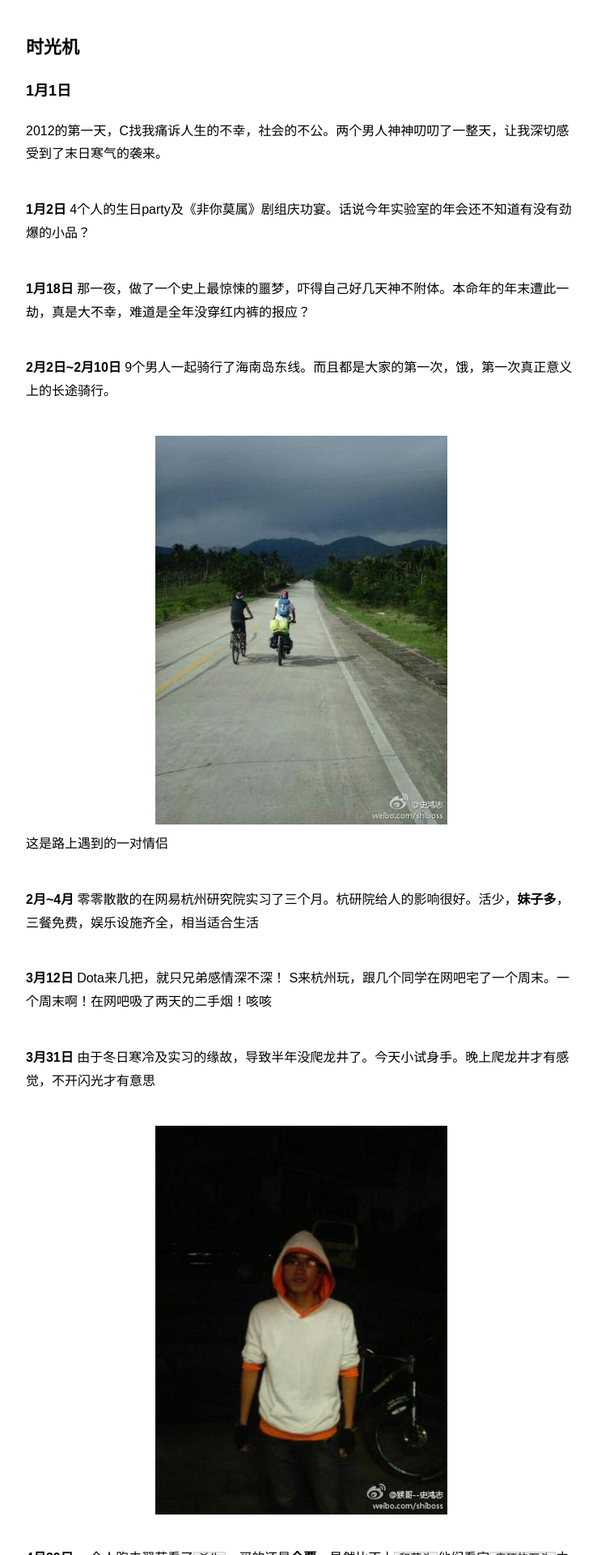
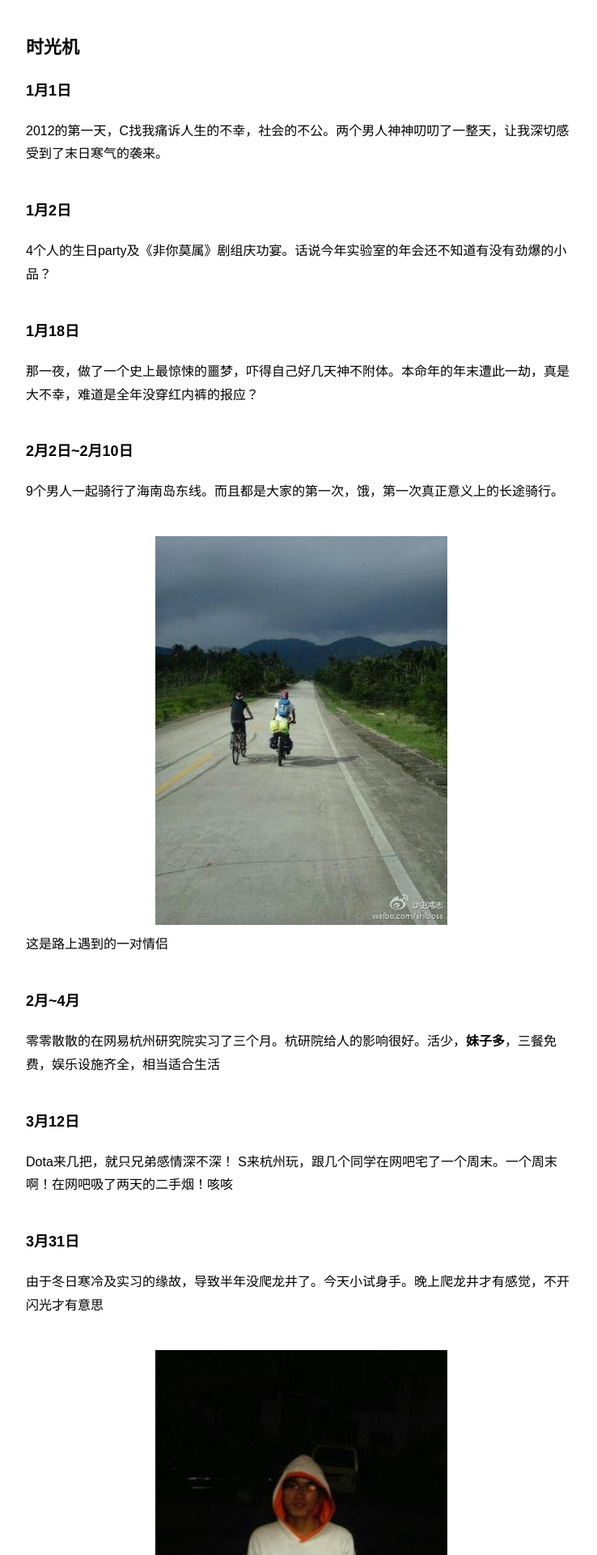
Before and after one commit to shihongzhi/shihongzhi.github.com, a Jekyll site: the page built from _posts/blog/2012-12-16-2012.md, in a window 1280 px wide. Shown: the part 336-2256 px from the top of the page at 81% size, without its empty margins (268-1006 px from the left). Built offline with Jekyll 4.4.1, drawn with Linux system fonts in a browser that asks for light colours; Markdown is read by kramdown in place of the engine named in the settings.

```diff
--- a/_posts/blog/2012-12-16-2012.md
+++ b/_posts/blog/2012-12-16-2012.md
@@ -6,75 +6,121 @@ description: 同宿舍的觉皇Ragnarok最近一直窝在被窝里看漫画，
 tags: 旅行
 ---
 
-#末日之年，我的2012
+# 末日之年，我的2012
 同宿舍的觉皇Ragnarok最近一直窝在被窝里看漫画，问其论文写得怎么样？竟然淡定的说："再过5天，世界都没了，还写什么论文啊！"恩，论文可以不用写，但是年终的总结一定要写，要不然真没机会了!
 
-##时光机
+## 时光机
 
-###1月1日
+### 1月1日
 
 2012的第一天，C找我痛诉人生的不幸，社会的不公。两个男人神神叨叨了一整天，让我深切感受到了末日寒气的袭来。
 
-**1月2日**  4个人的生日party及《非你莫属》剧组庆功宴。话说今年实验室的年会还不知道有没有劲爆的小品？
+### 1月2日
 
-**1月18日** 那一夜，做了一个史上最惊悚的噩梦，吓得自己好几天神不附体。本命年的年末遭此一劫，真是大不幸，难道是全年没穿红内裤的报应？
+4个人的生日party及《非你莫属》剧组庆功宴。话说今年实验室的年会还不知道有没有劲爆的小品？
 
-**2月2日~2月10日**  9个男人一起骑行了海南岛东线。而且都是大家的第一次，饿，第一次真正意义上的长途骑行。
+### 1月18日
+
+那一夜，做了一个史上最惊悚的噩梦，吓得自己好几天神不附体。本命年的年末遭此一劫，真是大不幸，难道是全年没穿红内裤的报应？
+
+### 2月2日~2月10日
+
+9个男人一起骑行了海南岛东线。而且都是大家的第一次，饿，第一次真正意义上的长途骑行。
 
 ![藏区图]({{ BASE_PATH }}/images/2012/23.jpg)这是路上遇到的一对情侣
 
-**2月~4月** 零零散散的在网易杭州研究院实习了三个月。杭研院给人的影响很好。活少，**妹子多**，三餐免费，娱乐设施齐全，相当适合生活
+### 2月~4月
 
-**3月12日** Dota来几把，就只兄弟感情深不深！ S来杭州玩，跟几个同学在网吧宅了一个周末。一个周末啊！在网吧吸了两天的二手烟！咳咳
+零零散散的在网易杭州研究院实习了三个月。杭研院给人的影响很好。活少，**妹子多**，三餐免费，娱乐设施齐全，相当适合生活
 
-**3月31日** 由于冬日寒冷及实习的缘故，导致半年没爬龙井了。今天小试身手。晚上爬龙井才有感觉，不开闪光才有意思
+### 3月12日
+
+Dota来几把，就只兄弟感情深不深！ S来杭州玩，跟几个同学在网吧宅了一个周末。一个周末啊！在网吧吸了两天的二手烟！咳咳
+
+### 3月31日
+
+由于冬日寒冷及实习的缘故，导致半年没爬龙井了。今天小试身手。晚上爬龙井才有感觉，不开闪光才有意思
 
 ![藏区图]({{ BASE_PATH }}/images/2012/24.jpg)
 
-**4月30日** 一个人跑去翠苑看了`杀生`，买的还是**全票**。虽然比不上`和菜头`他们看完`疯狂的石头`之后，在影院门口发钱给陌生人让他们去看`疯狂的石头`，但也算是对优秀国产电影的支持吧
+### 4月30日
+
+一个人跑去翠苑看了`杀生`，买的还是**全票**。虽然比不上`和菜头`他们看完`疯狂的石头`之后，在影院门口发钱给陌生人让他们去看`疯狂的石头`，但也算是对优秀国产电影的支持吧
+
 ![藏区图]({{ BASE_PATH }}/images/2012/13.jpg)
 
-**5月26日** 买了现在这个域名，开始`屌丝的自我修养`
+### 5月26日
 
-**5月28日** 找实习期间的最后一个面试，5个小时的英文面试，虐的我信心全无(当时真心弱爆了)。至此，我没有拿到第二个实习offer。不过在此期间，组织的trello学习小组，为之后大家的找工作起到了一定的帮助。无怨无悔
+买了现在这个域名，开始`屌丝的自我修养`
+
+### 5月28日
+
+找实习期间的最后一个面试，5个小时的英文面试，虐的我信心全无(当时真心弱爆了)。至此，我没有拿到第二个实习offer。不过在此期间，组织的trello学习小组，为之后大家的找工作起到了一定的帮助。无怨无悔
+
 ![藏区图]({{ BASE_PATH }}/images/2012/19.jpg)
 
-**6月9日**  从这天开始连续通宵4天看欧锦赛，最终由于体力不支，放弃了每场比赛必看的作战方针
+### 6月9日
+
+从这天开始连续通宵4天看欧锦赛，最终由于体力不支，放弃了每场比赛必看的作战方针
 ![藏区图]({{ BASE_PATH }}/images/2012/14.jpg)巴神`why always me`T恤大甩卖了！
 
-**6月22日** 亲戚送的杨梅总是那么多
+### 6月22日
+
+亲戚送的杨梅总是那么多
 ![藏区图]({{ BASE_PATH }}/images/2012/15.jpg)
 
-**6月28日** 出发去青海，环湖4天。青海湖景色美不胜收，而且还配套国际比赛水准的公路，5星级推荐。llzhou的[详细攻略](http://user.qzone.qq.com/752031445/blog/1347726928#!app=2&via=QZ.HashRefresh&pos=1347726928)
+### 6月28日
+
+出发去青海，环湖4天。青海湖景色美不胜收，而且还配套国际比赛水准的公路，5星级推荐。llzhou的[详细攻略](http://user.qzone.qq.com/752031445/blog/1347726928#!app=2&via=QZ.HashRefresh&pos=1347726928)
 ![藏区图]({{ BASE_PATH }}/images/2012/22.jpg)
 
-**7月20日** 混迹科研界两年，总算参加青岛的某学术会议。青岛塑料袋啤酒给力的！
+### 7月20日
+
+混迹科研界两年，总算参加青岛的某学术会议。青岛塑料袋啤酒给力的！
 ![藏区图]({{ BASE_PATH }}/images/2012/16.jpg)
 
-**7月下旬开始** 跟qiqidone一起做了一个ERP系统。虽然在项目后期由于各种原因最终终止了合同，但是期间过程中经历的事情让我们成长了不少。
+### 7月下旬开始
 
-**8月5日** 超级丹的那场比赛看得太爽了！
+跟qiqidone一起做了一个ERP系统。虽然在项目后期由于各种原因最终终止了合同，但是期间过程中经历的事情让我们成长了不少。
+
+### 8月5日
+
+超级丹的那场比赛看得太爽了！
 
 ![藏区图]({{ BASE_PATH }}/images/2012/17.jpg)
 儿子赢了
 
-**9月7日** 去看了`痛仰`的演出
+### 9月7日
 
-**9月10日** 拿到第一个offer，开始了漫漫的找工作大作战
+去看了`痛仰`的演出
+
+### 9月10日
+
+拿到第一个offer，开始了漫漫的找工作大作战
 
 ![藏区图]({{ BASE_PATH }}/images/2012/20.jpg)
 
-**9月31日** 去听了`张玮玮`的[民谣演出](http://shihongzhi.com/folk/)
+### 9月31日
 
-**10月4日** 单日180Km，[天荒坪之旅](http://shihongzhi.com/180km/)
+去听了`张玮玮`的[民谣演出](http://shihongzhi.com/folk/)
+
+### 10月4日
+
+单日180Km，[天荒坪之旅](http://shihongzhi.com/180km/)
 
 ![藏区图]({{ BASE_PATH }}/images/2012/18.jpg)
 
-**10月23日** 拿到心目中的理想offer，做自己喜欢做的工作，大作战结束。当然这个故事还有第二个版本，更好的offer拿不到，而某厂的最后一线希望也因为害怕失败而放弃了，本人是一个彻彻底底的loser。这个故事还有第三个版本，在第三个版本中，本人把最好的offer向面试官砸去，去你的北京户口，去你的XXw年薪。猴哥我只想，垂钓这一碧的西湖烟雨，忘掉这一身的尘世忧伤。至于你相信哪个，这个就看你的信仰了(套用句式，恶俗了一把，哈)
+### 10月23日
 
-**11月11日** 光棍节，L盛情招待海鲜大餐
+拿到心目中的理想offer，做自己喜欢做的工作，大作战结束。当然这个故事还有第二个版本，更好的offer拿不到，而某厂的最后一线希望也因为害怕失败而放弃了，本人是一个彻彻底底的loser。这个故事还有第三个版本，在第三个版本中，本人把最好的offer向面试官砸去，去你的北京户口，去你的XXw年薪。猴哥我只想，垂钓这一碧的西湖烟雨，忘掉这一身的尘世忧伤。至于你相信哪个，这个就看你的信仰了(套用句式，恶俗了一把，哈)
 
-**11月17日** 屌丝有幸跟着gfs吃上了`楼外楼`。坊间传闻，10年之后，合影中的某些人必定成为IT界的大佬
+### 11月11日
+
+光棍节，L盛情招待海鲜大餐
+
+### 11月17日
+
+屌丝有幸跟着gfs吃上了`楼外楼`。坊间传闻，10年之后，合影中的某些人必定成为IT界的大佬
 ![藏区图]({{ BASE_PATH }}/images/2012/21.jpg)
 
 如果不是翻阅微博，我可能都忘了今年是奥运年，欧锦赛年，也不会意识到有这么多事情发生在我的身上。但是还是不少事情都已经只有微弱的记忆了，虽然借助外在工具帮助我恢复了了许记忆，不过我还是坚信`这些事情是发生在平行世界的另一个我身上的。由于空间的扭曲，而把那个世界的记忆带到了我们这个本体世界来了`(次奥，这位骚年又中二了！)
@@ -83,8 +129,8 @@ tags: 旅行
 
 明年的北京又会发生哪些事情呢？
 
-###年度关键字
+### 年度关键字
 实习，最炫民族风，动漫，爱情公寓，奥运，论文，欧锦赛，中国好声音，offer，骑行
 
-####鸣谢
+#### 鸣谢
 微博、有道云笔记、豆瓣。依靠它们，我记录了这一年发生的点点滴滴
```
Also changed, not shown: favicon.ico.
